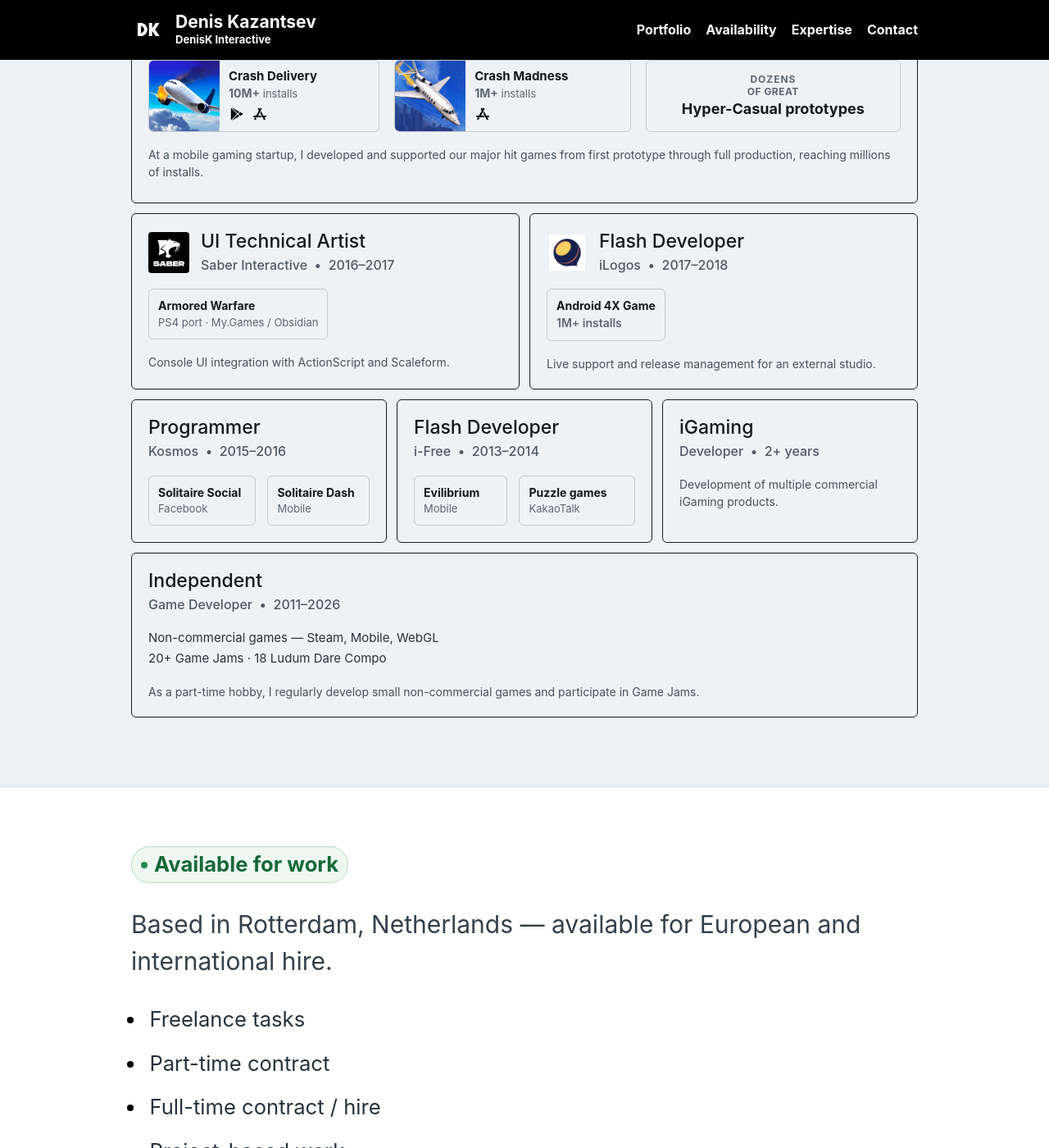
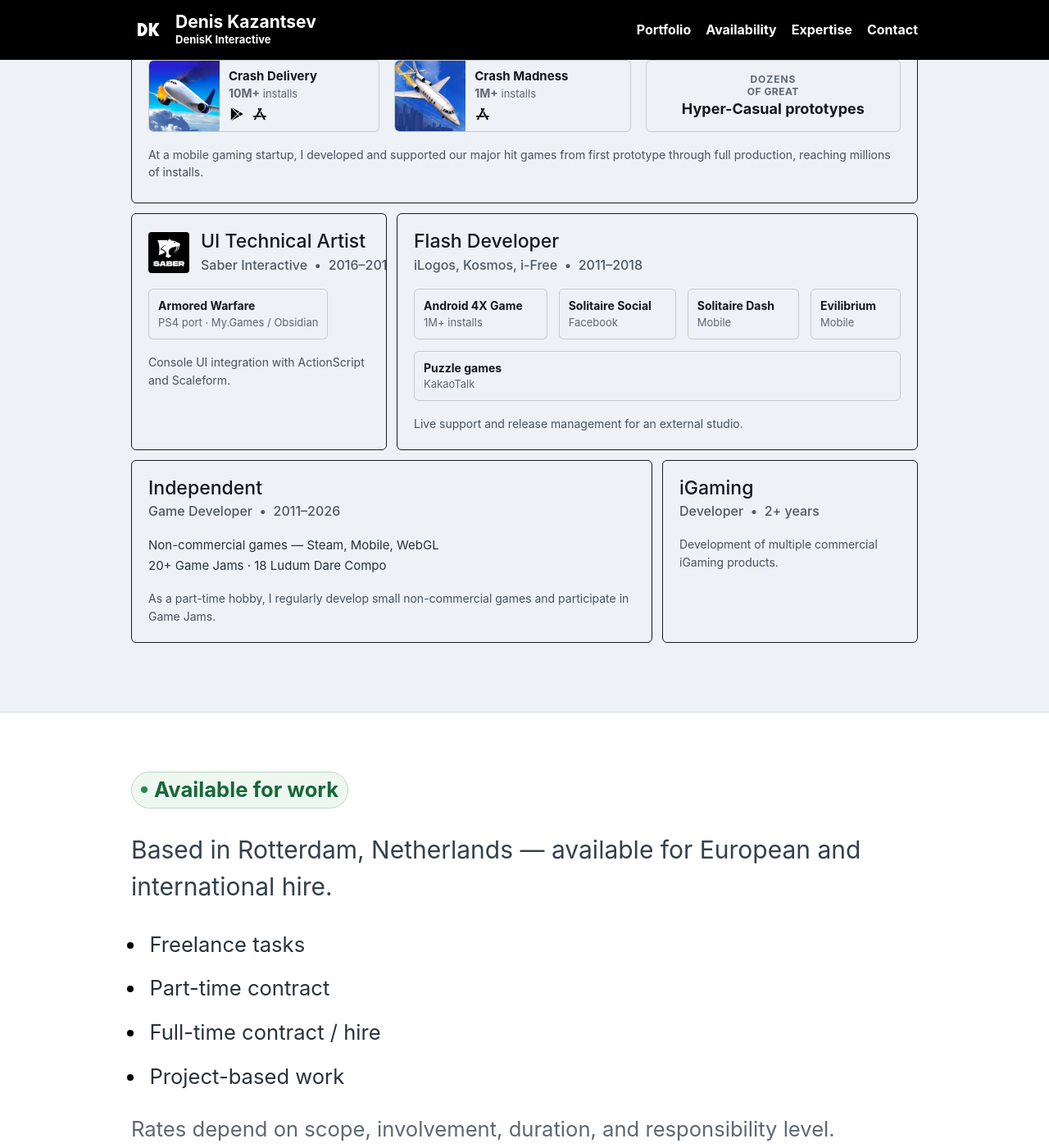
Before and after one commit to JokerDen/denisk, a Jekyll site: the page built from index.md, in a window 1280 px wide and 1400 px high, scrolled down 1527 px. Shown: the whole window at 82% size. Built offline with Jekyll 4.4.1, drawn with Linux system fonts in a browser that asks for light colours.

Commit message:
update portfolio

```diff
--- a/assets/css/site.css
+++ b/assets/css/site.css
@@ -441,9 +441,8 @@
   grid-template-areas:
     "voodoo voodoo voodoo voodoo voodoo voodoo"
     "white white white white white white"
-    "saber saber saber ilogos ilogos ilogos"
-    "kosmos kosmos ifree ifree igaming igaming"
-    "indie indie indie indie indie indie";
+    "saber saber flash flash flash flash"
+    "indie indie indie indie igaming igaming";
   grid-template-columns: repeat(6, minmax(0, 1fr));
   gap: 12px;
   margin-top: 36px;
@@ -492,23 +491,13 @@
   border-top-color: #f2542d;
 }
 
-.experience-ilogos {
-  grid-area: ilogos;
+.experience-flash {
+  grid-area: flash;
   border-top-color: #2d78c4;
 }
 
 .experience-saber {
   grid-area: saber;
-}
-
-.experience-kosmos {
-  grid-area: kosmos;
-  border-top-color: #2665a8;
-}
-
-.experience-ifree {
-  grid-area: ifree;
-  border-top-color: #54d6ca;
 }
 
 .experience-igaming {
@@ -1174,7 +1163,6 @@
   gap: 3px;
 }
 
-.portfolio-map .experience-ilogos .mini-project,
 .portfolio-map .experience-saber .mini-project {
   width: max-content;
 }
@@ -1184,6 +1172,10 @@
   font-size: 13px;
   line-height: 1.3;
   white-space: nowrap;
+}
+
+.portfolio-map .experience-saber .mini-project small {
+  white-space: normal;
 }
 
 .portfolio-map .mini-project-list {
@@ -1443,11 +1435,9 @@
       "voodoo"
       "white"
       "saber"
-      "ilogos"
-      "kosmos"
-      "ifree"
-      "igaming"
-      "indie";
+      "flash"
+      "indie"
+      "igaming";
     grid-template-columns: minmax(0, 1fr);
     margin-top: 26px;
   }
@@ -1478,16 +1468,6 @@
 }
 
 @media (min-width: 721px) and (max-width: 1080px) {
-  .portfolio-map {
-    grid-template-areas:
-      "voodoo voodoo voodoo voodoo voodoo voodoo"
-      "white white white white white white"
-      "saber saber saber ilogos ilogos ilogos"
-      "kosmos kosmos ifree ifree igaming igaming"
-      "indie indie indie indie indie indie";
-    grid-template-columns: repeat(6, minmax(0, 1fr));
-  }
-
   .project-grid-three {
     grid-template-columns: repeat(3, minmax(0, 1fr));
   }
--- a/index.md
+++ b/index.md
@@ -132,17 +132,6 @@
         </div>
       </article>
 
-      <article class="experience-card experience-indie">
-        <header class="experience-header">
-          <div>
-            <h3>Independent</h3>
-            <p class="experience-role">Game Developer &nbsp;•&nbsp; 2011–2026</p>
-          </div>
-        </header>
-        <p class="indie-facts">Non-commercial games — Steam, Mobile, WebGL<br>20+ Game Jams · 18 Ludum Dare Compo</p>
-        <p class="experience-summary">As a part-time hobby, I regularly develop small non-commercial games and participate in Game Jams.</p>
-      </article>
-
       <article class="experience-card experience-white-room">
         <header class="experience-header">
           <a class="company-logo company-logo-image company-logo-full" href="http://fun-to-mass.com/" target="_blank" rel="noopener noreferrer" aria-label="Fun-To-Mass website">
@@ -188,20 +177,6 @@
         <p class="experience-summary">At a mobile gaming startup, I developed and supported our major hit games from first prototype through full production, reaching millions of installs.</p>
       </article>
 
-      <article class="experience-card experience-ilogos experience-card-compact">
-        <header class="experience-header">
-          <a class="company-logo company-logo-image" href="https://ilogos.biz/" target="_blank" rel="noopener noreferrer" aria-label="iLogos website">
-            <img src="{{ '/assets/portfolio/ilogos_logo.jpeg' | relative_url }}" alt="iLogos">
-          </a>
-          <div>
-            <h3>Flash Developer</h3>
-            <p class="experience-role">iLogos &nbsp;•&nbsp; 2017–2018</p>
-          </div>
-        </header>
-        <div class="mini-project mini-project-stacked"><strong>Android 4X Game</strong><b>1M+ installs</b></div>
-        <p class="experience-summary">Live support and release management for an external studio.</p>
-      </article>
-
       <article class="experience-card experience-saber experience-card-compact">
         <header class="experience-header">
           <a class="company-logo company-logo-image company-logo-dark" href="https://saber.games/" target="_blank" rel="noopener noreferrer" aria-label="Saber Interactive website">
@@ -219,24 +194,32 @@
         <p class="experience-summary">Console UI integration with ActionScript and Scaleform.</p>
       </article>
 
-      <article class="experience-card experience-kosmos experience-card-compact">
+      <article class="experience-card experience-flash experience-card-compact">
         <header class="experience-header">
-          <div><h3>Programmer</h3><p class="experience-role">Kosmos &nbsp;•&nbsp; 2015–2016</p></div>
+          <div>
+            <h3>Flash Developer</h3>
+            <p class="experience-role">iLogos, Kosmos, i-Free &nbsp;•&nbsp; 2011–2018</p>
+          </div>
         </header>
         <ul class="mini-project-list">
+          <li><strong>Android 4X Game</strong><small>1M+ installs</small></li>
           <li><strong>Solitaire Social</strong><small>Facebook</small></li>
           <li><strong>Solitaire Dash</strong><small>Mobile</small></li>
-        </ul>
-      </article>
-
-      <article class="experience-card experience-ifree experience-card-compact">
-        <header class="experience-header">
-          <div><h3>Flash Developer</h3><p class="experience-role">i-Free &nbsp;•&nbsp; 2013–2014</p></div>
-        </header>
-        <ul class="mini-project-list">
           <li><strong>Evilibrium</strong><small>Mobile</small></li>
           <li><strong>Puzzle games</strong><small>KakaoTalk</small></li>
         </ul>
+        <p class="experience-summary">Live support and release management for an external studio.</p>
+      </article>
+
+      <article class="experience-card experience-indie">
+        <header class="experience-header">
+          <div>
+            <h3>Independent</h3>
+            <p class="experience-role">Game Developer &nbsp;•&nbsp; 2011–2026</p>
+          </div>
+        </header>
+        <p class="indie-facts">Non-commercial games — Steam, Mobile, WebGL<br>20+ Game Jams · 18 Ludum Dare Compo</p>
+        <p class="experience-summary">As a part-time hobby, I regularly develop small non-commercial games and participate in Game Jams.</p>
       </article>
 
       <article class="experience-card experience-igaming experience-card-compact">
```
